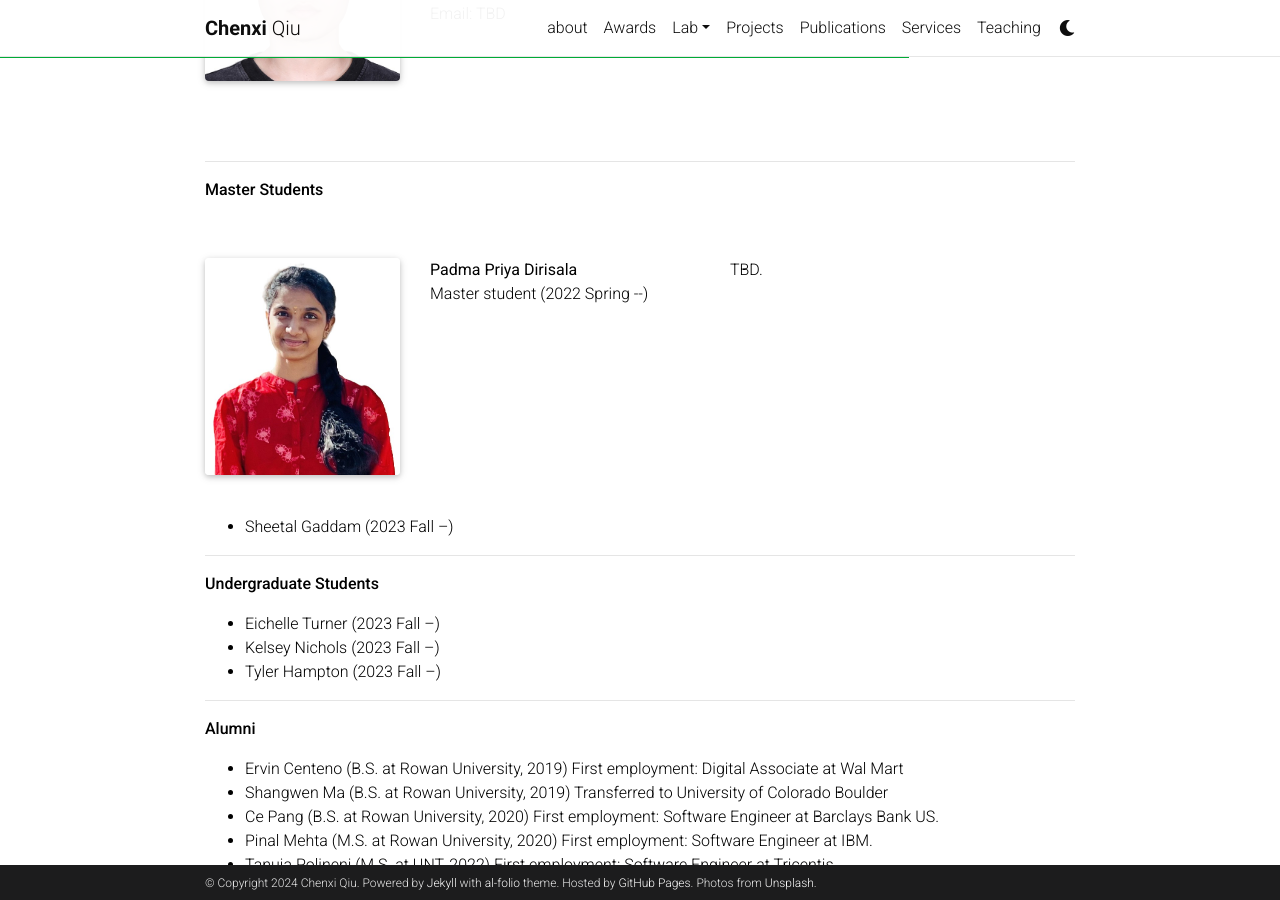
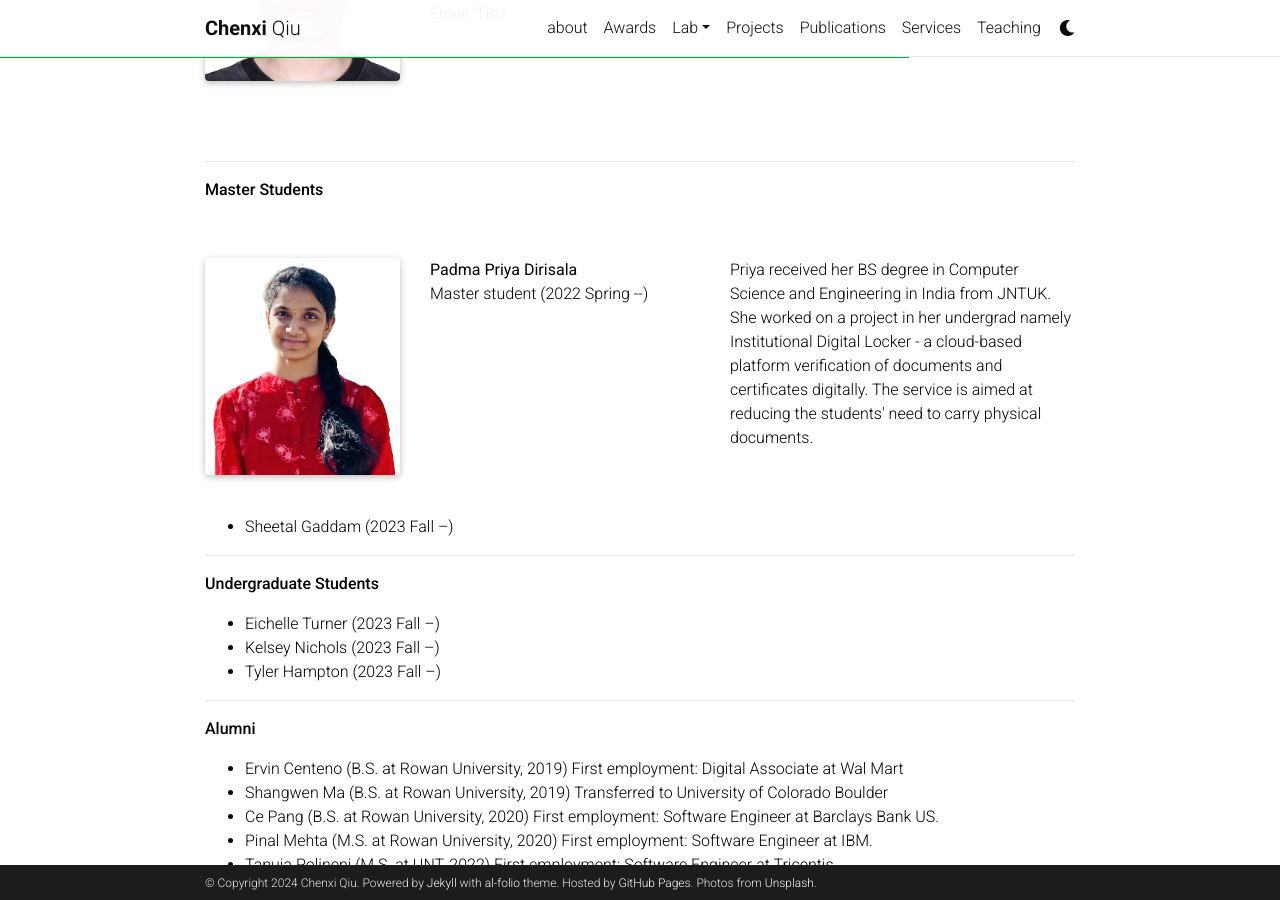
Before and after one commit to chenxiunt/chenxiunt.github.io, a Jekyll site: the page built from _pages/people.md, in a window 1280 px wide and 900 px high, scrolled down 1309 px. Built offline with Jekyll 4.4.1, drawn with Linux system fonts in a browser that asks for light colours; comment, search, counter and statistics services are not loaded; a style sheet for code colours, icons or effects is not loaded.

Commit message:
Update people.md

```diff
--- a/_pages/people.md
+++ b/_pages/people.md
@@ -100,7 +100,7 @@ I am fortunate to work with several bright students:
         Master student (2022 Spring --) <br><br>
     </div>
     <div class="col-sm-5">
-        TBD.
+        Priya received her BS degree in Computer Science and Engineering in India from JNTUK. She worked on a project in her undergrad namely Institutional Digital Locker - a cloud-based platform verification of documents and certificates digitally. The service is aimed at reducing the students' need to carry physical documents.
     </div>
 </div>
 <br>
```
